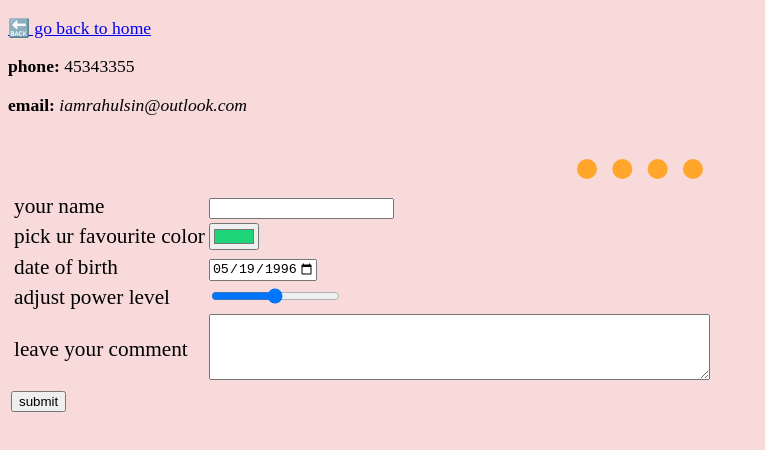
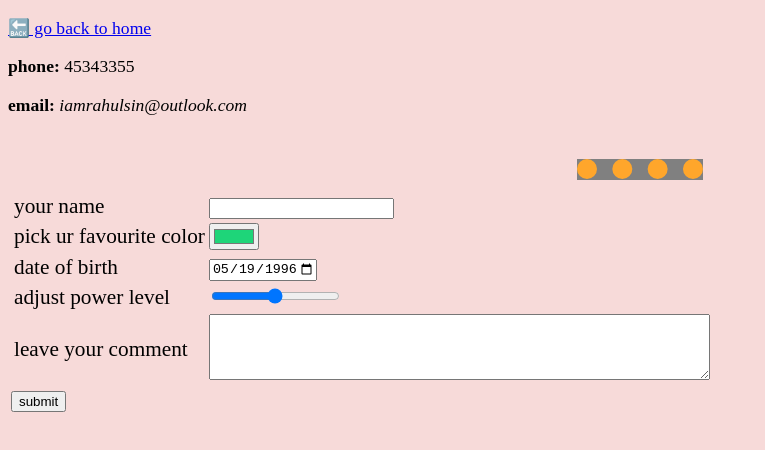
Before and after one commit to rahulpolaris/about, a plain HTML site: page contact.html in a window 1280 px wide. Shown: the whole page, without its empty margins (0-765 px from the left). Drawn offline with Linux system fonts and the light colour scheme.

Commit message:
Update styles.css

```diff
--- a/css/styles.css
+++ b/css/styles.css
@@ -1,4 +1,4 @@
-hr {background-color:#f7dad9; width:10%; border-style:dotted none none; border-width:20px;border-color:#ffa62b;}
+hr { width:10%; border-style:dotted none none; border-width:20px;border-color:#ffa62b;}
 body {background-color:#f7dad9;}
 h1 {color:#51adcf;}
 h2 {color:#0d7377;}
```
